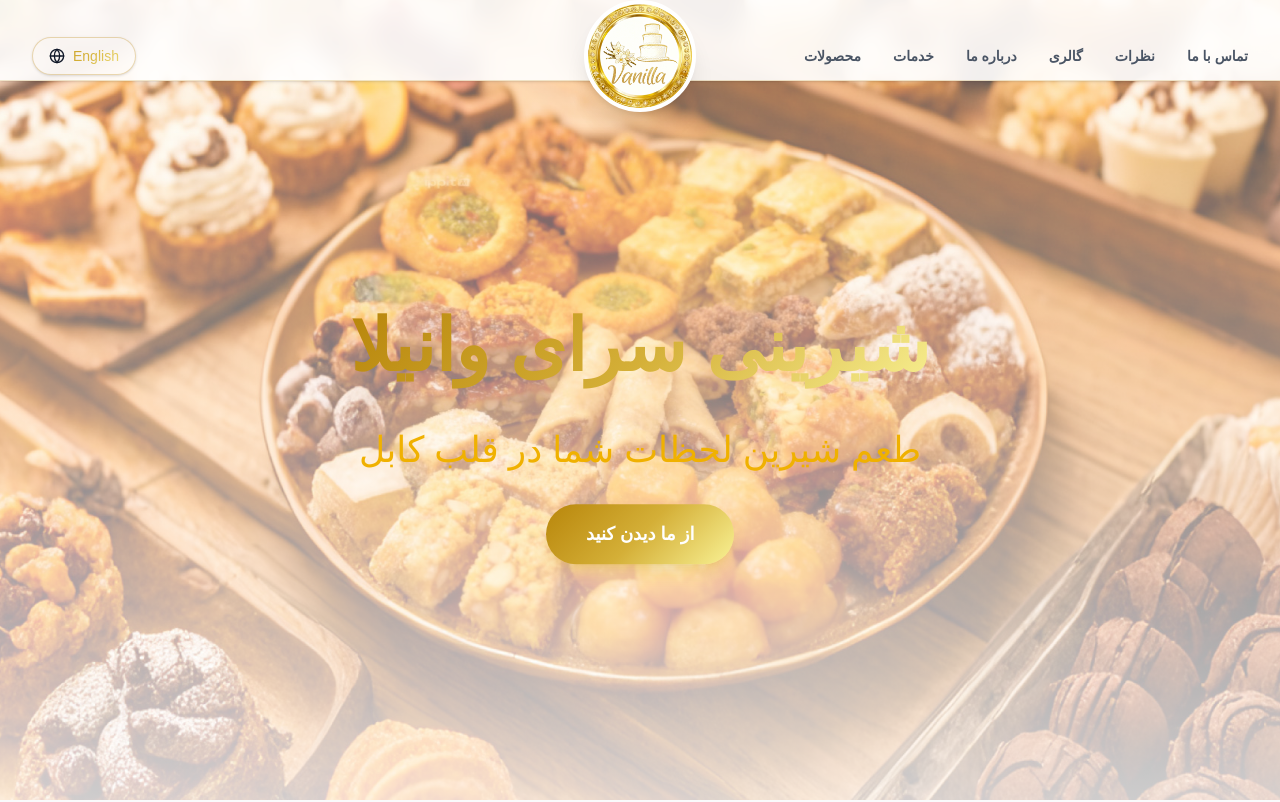
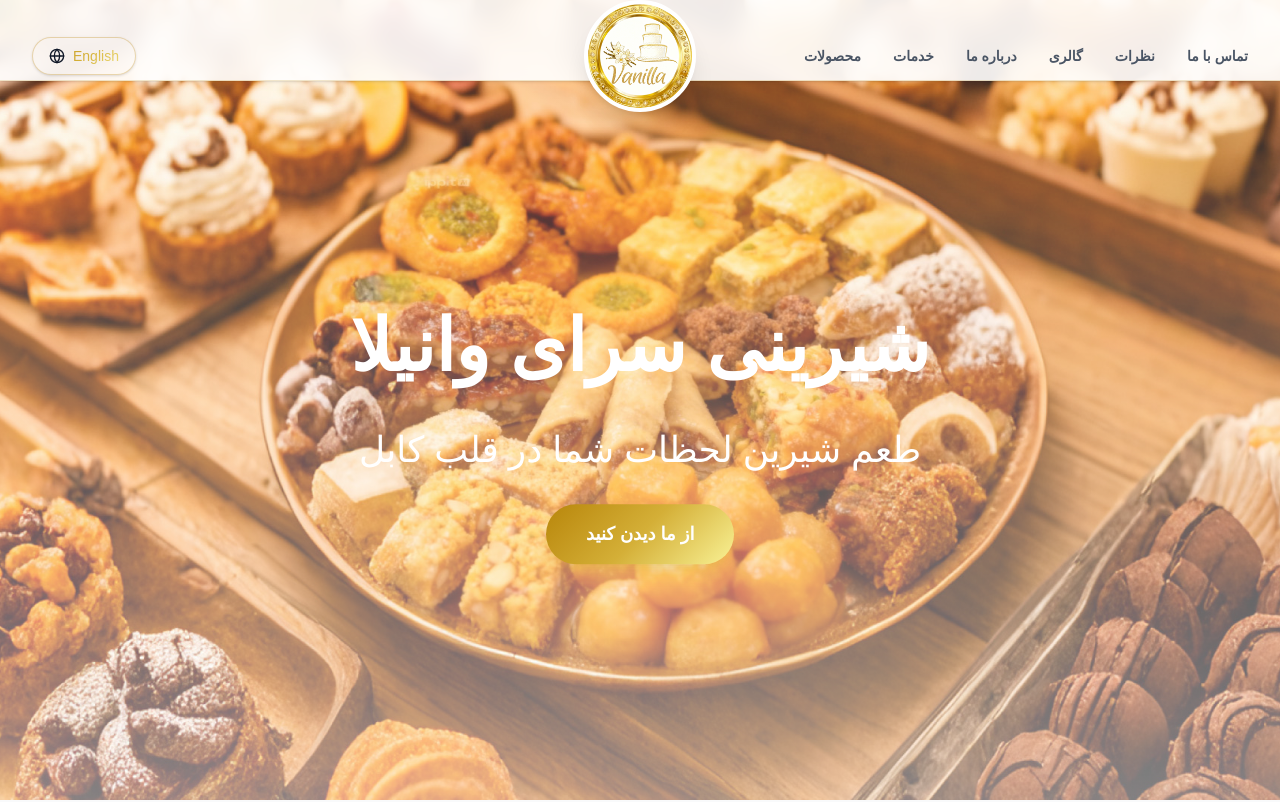
Before and after one commit to emranan14-collab/vanilla-pastry, a React (Vite) app: page / in a window 1280 px wide. Shown: the top 802 px of the page. Built offline with nearby package versions, Linux system fonts and the light colour scheme.

Commit message:
fontcolorheroUpdate App.tsx

```diff
--- a/src/App.tsx
+++ b/src/App.tsx
@@ -177,7 +177,7 @@ export default function App() {
             alt="Pastry background"
             className="w-full h-full object-cover"
           />
-          <div className="absolute inset-0 bg-gradient-to-b from-white/30 via-white/50 to-white/80"></div>
+          <div className="absolute inset-0 bg-gradient-to-b from-white/10 via-white/30 to-white/50"></div>
         </div>
 
         <div className="relative z-10 text-center px-4 max-w-4xl">
@@ -186,7 +186,7 @@ export default function App() {
             whileInView={{ opacity: 1, y: 0 }}
             viewport={{ once: true }}
             transition={{ duration: 0.8 }}
-            className="text-5xl md:text-7xl font-bold text-gold-gradient mb-6 pb-6"
+            className="text-5xl md:text-7xl font-bold text-white mb-6 pb-6"
           >
             {t.hero.title}
           </motion.h1>
@@ -195,7 +195,7 @@ export default function App() {
             whileInView={{ opacity: 1, y: 0 }}
             viewport={{ once: true }}
             transition={{ duration: 0.8, delay: 0.2 }}
-            className="text-2xl md:text-4xl text-yellow-500 mb-10"
+            className="text-2xl md:text-4xl text-white mb-10"
           >
             {t.hero.subtitle}
           </motion.p>
```
